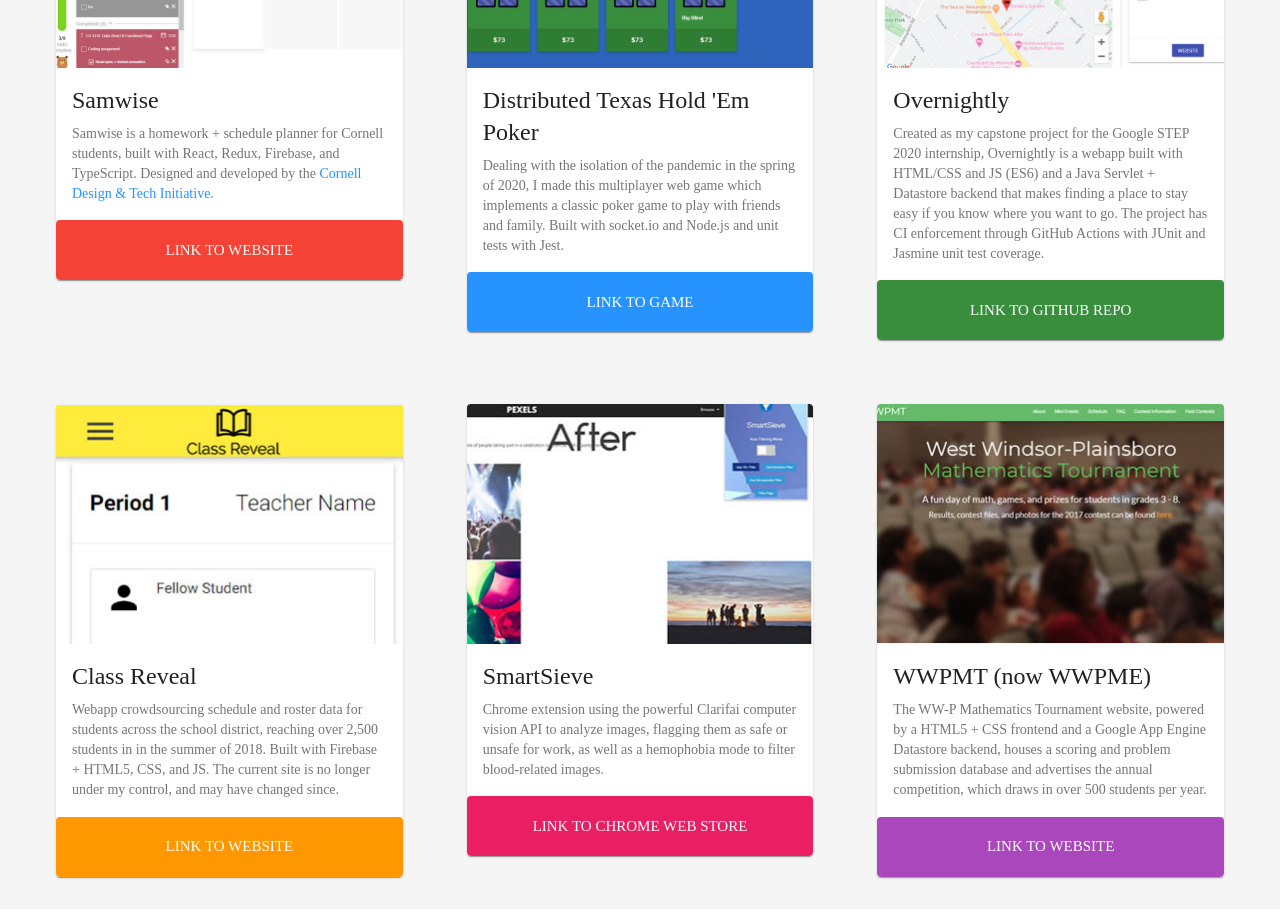
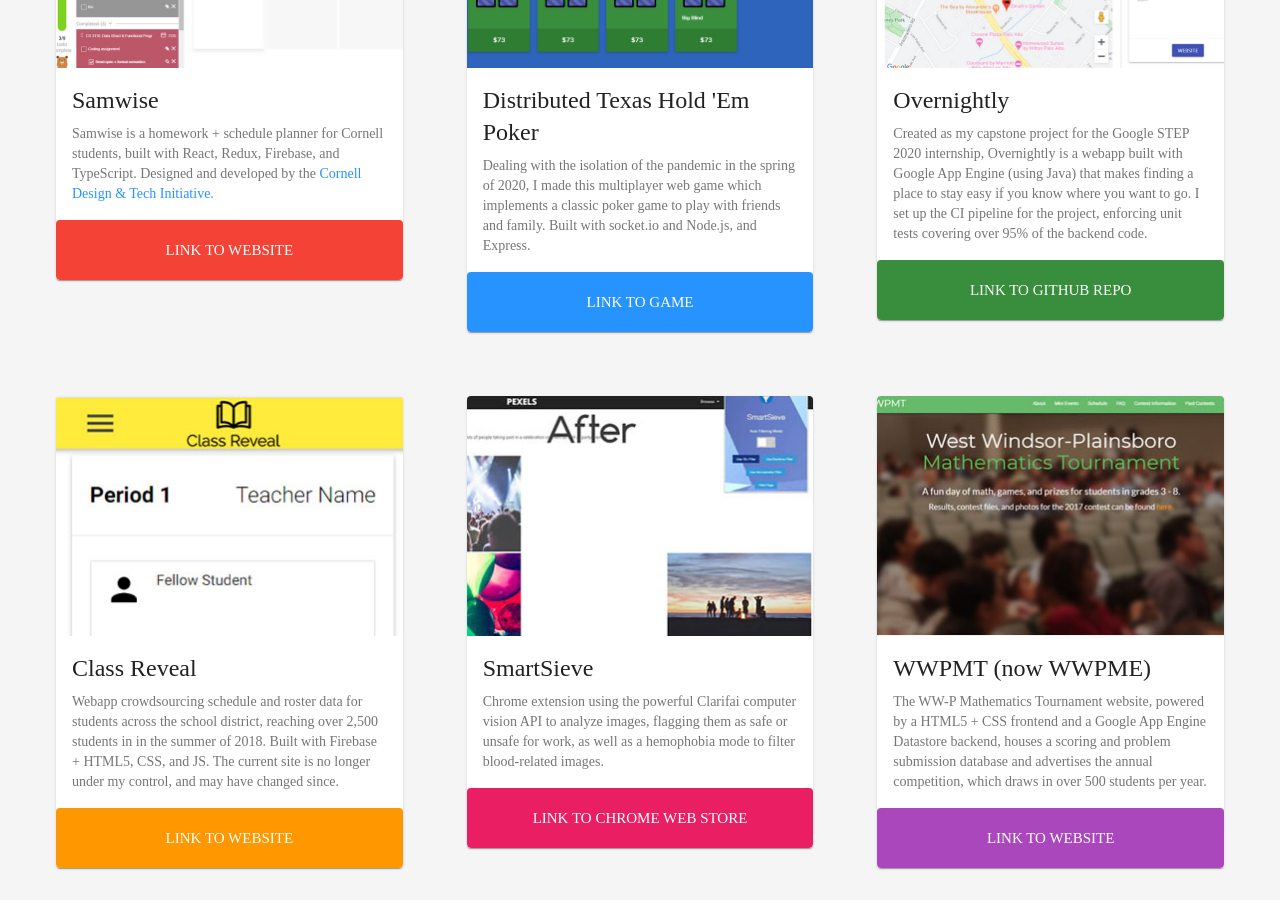
Before and after one commit to ptwu/website-v2, a React (Create React App) app: page / in a window 1280 px wide. Shown: the part 1200-2118 px from the top of the page. Built offline with nearby package versions, Linux system fonts and the light colour scheme; a web font is replaced by a local one.

Commit message:
Update resume 8/1

```diff
--- a/src/components/ProjectsSection/index.tsx
+++ b/src/components/ProjectsSection/index.tsx
@@ -33,7 +33,7 @@ export default (): ReactElement => (
                 image={Poker}
                 altText="Distributed Texas Hold 'Em Poker"
                 title="Distributed Texas Hold 'Em Poker"
-                desc="Dealing with the isolation of the pandemic in the spring of 2020, I made this multiplayer web game which implements a classic poker game to play with friends and family. Built with socket.io and Node.js and unit tests with Jest."
+                desc="Dealing with the isolation of the pandemic in the spring of 2020, I made this multiplayer web game which implements a classic poker game to play with friends and family. Built with socket.io and Node.js, and Express."
                 linkText="Link To Game"
                 url="https://poker.peterwu.dev"
                 style={{ background: '#2693FF' }}
@@ -44,7 +44,7 @@ export default (): ReactElement => (
                 image={Overnightly}
                 altText="Overnightly"
                 title="Overnightly"
-                desc="Created as my capstone project for the Google STEP 2020 internship, Overnightly is a webapp built with HTML/CSS and JS (ES6) and a Java Servlet + Datastore backend that makes finding a place to stay easy if you know where you want to go. The project has CI enforcement through GitHub Actions with JUnit and Jasmine unit test coverage."
+                desc="Created as my capstone project for the Google STEP 2020 internship, Overnightly is a webapp built with Google App Engine (using Java) that makes finding a place to stay easy if you know where you want to go. I set up the CI pipeline for the project, enforcing unit tests covering over 95% of the backend code."
                 linkText="Link To GitHub Repo"
                 url="https://github.com/googleinterns/step27-2020"
                 style={{ background: '#388E3C' }}
```
Also changed, not shown: 1 other file (tests, documents, lock files or other folders).
